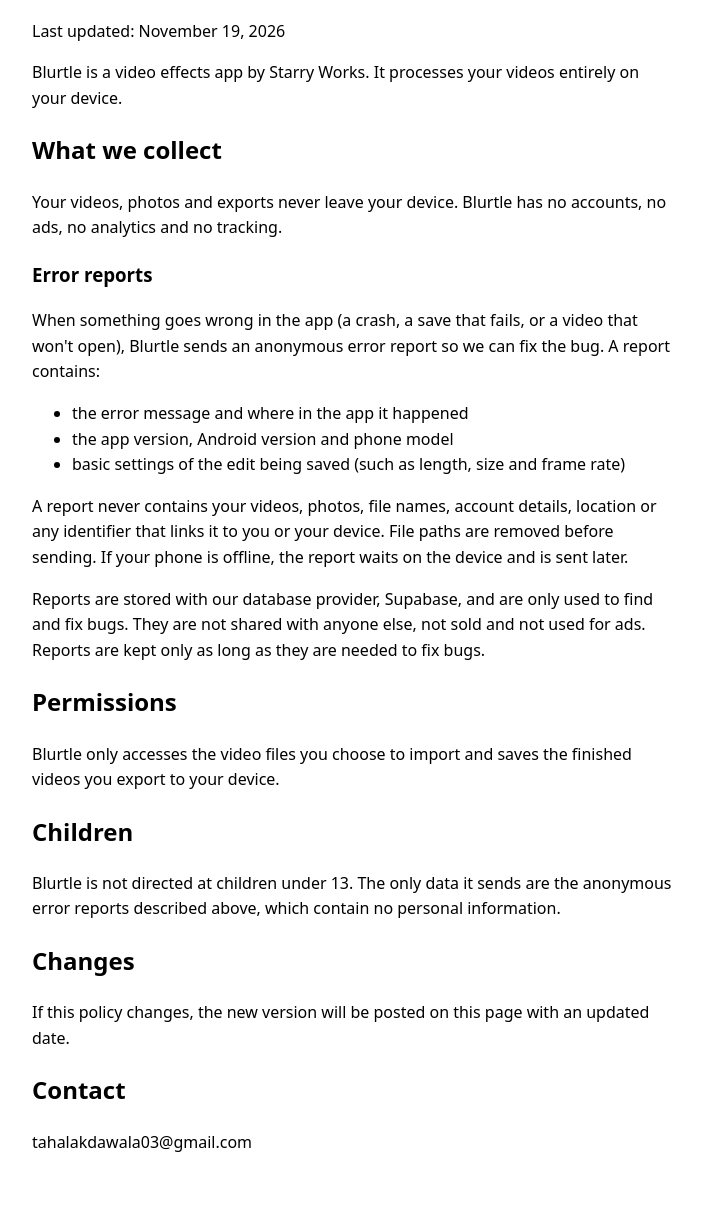
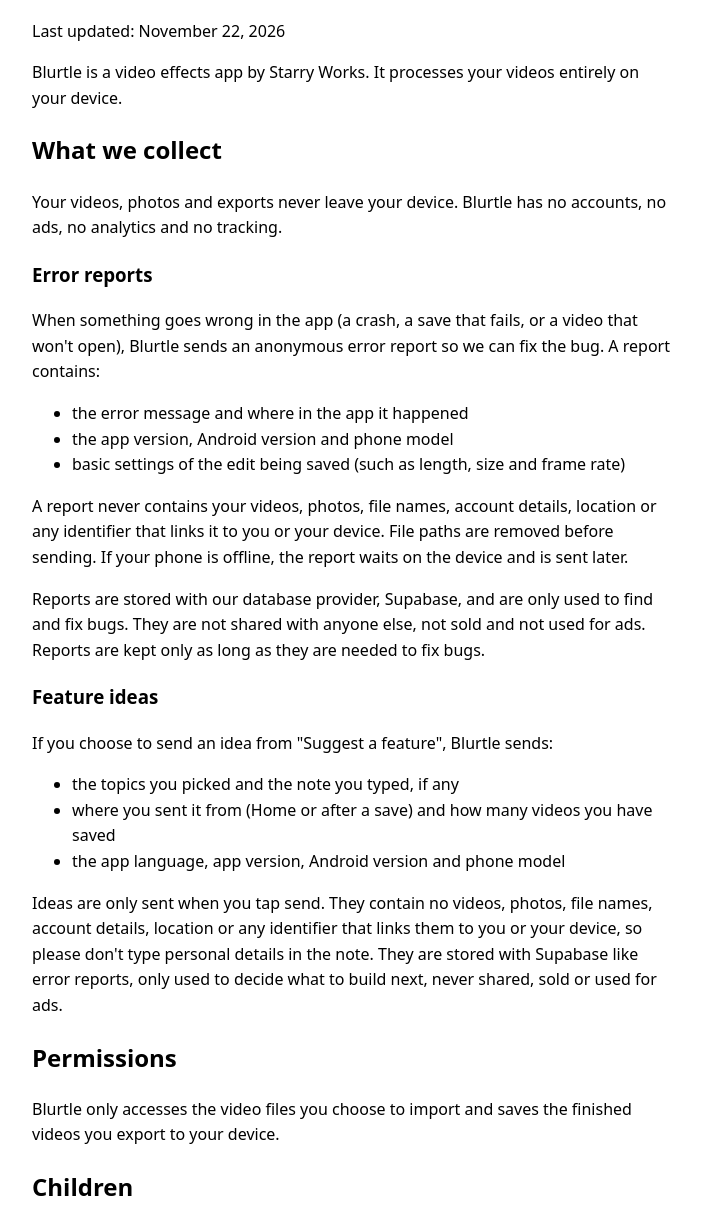
Before and after one commit to Taha-Lakdawala/blurtle-privacy, a plain HTML site: page index.html in a window 1280 px wide. Shown: the part 86-1300 px from the top of the page, without its empty margins (288-990 px from the left). Before the commit the page ends 1273 px from the top, so only its background shows below. Drawn offline with Linux system fonts and the light colour scheme.

Commit message:
feature ideas: describe what blurtle sends

```diff
--- a/index.html
+++ b/index.html
@@ -8,7 +8,7 @@
 </head>
 <body>
 <h1>Blurtle Privacy Policy</h1>
-<p>Last updated: November 19, 2026</p>
+<p>Last updated: November 22, 2026</p>
 <p>Blurtle is a video effects app by Starry Works. It processes your videos entirely on your device.</p>
 <h2>What we collect</h2>
 <p>Your videos, photos and exports never leave your device. Blurtle has no accounts, no ads, no analytics and no tracking.</p>
@@ -21,10 +21,18 @@
 </ul>
 <p>A report never contains your videos, photos, file names, account details, location or any identifier that links it to you or your device. File paths are removed before sending. If your phone is offline, the report waits on the device and is sent later.</p>
 <p>Reports are stored with our database provider, Supabase, and are only used to find and fix bugs. They are not shared with anyone else, not sold and not used for ads. Reports are kept only as long as they are needed to fix bugs.</p>
+<h3>Feature ideas</h3>
+<p>If you choose to send an idea from "Suggest a feature", Blurtle sends:</p>
+<ul>
+<li>the topics you picked and the note you typed, if any</li>
+<li>where you sent it from (Home or after a save) and how many videos you have saved</li>
+<li>the app language, app version, Android version and phone model</li>
+</ul>
+<p>Ideas are only sent when you tap send. They contain no videos, photos, file names, account details, location or any identifier that links them to you or your device, so please don't type personal details in the note. They are stored with Supabase like error reports, only used to decide what to build next, never shared, sold or used for ads.</p>
 <h2>Permissions</h2>
 <p>Blurtle only accesses the video files you choose to import and saves the finished videos you export to your device.</p>
 <h2>Children</h2>
-<p>Blurtle is not directed at children under 13. The only data it sends are the anonymous error reports described above, which contain no personal information.</p>
+<p>Blurtle is not directed at children under 13. The only data it sends are the anonymous error reports and feature ideas described above, which contain no personal information.</p>
 <h2>Changes</h2>
 <p>If this policy changes, the new version will be posted on this page with an updated date.</p>
 <h2>Contact</h2>
```
